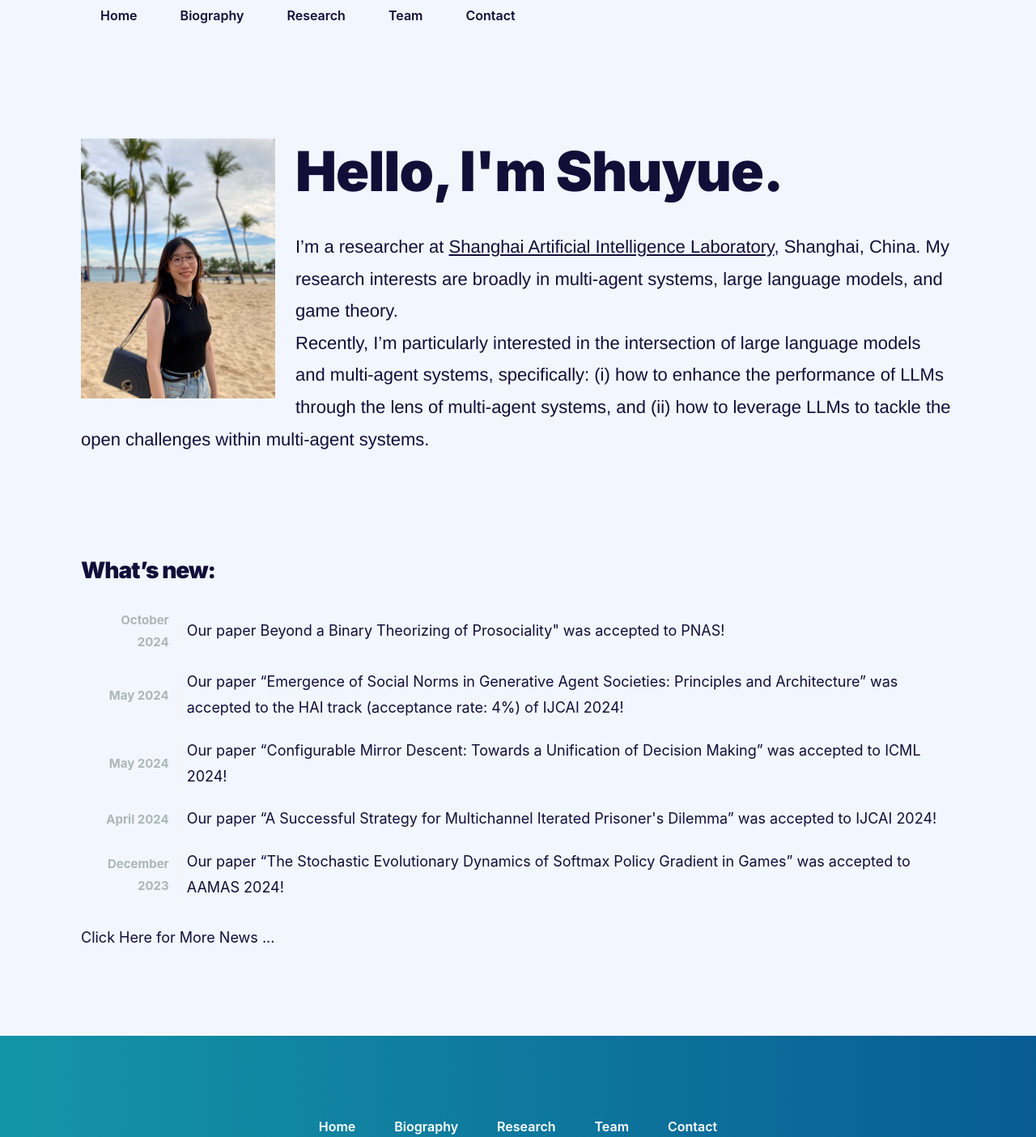
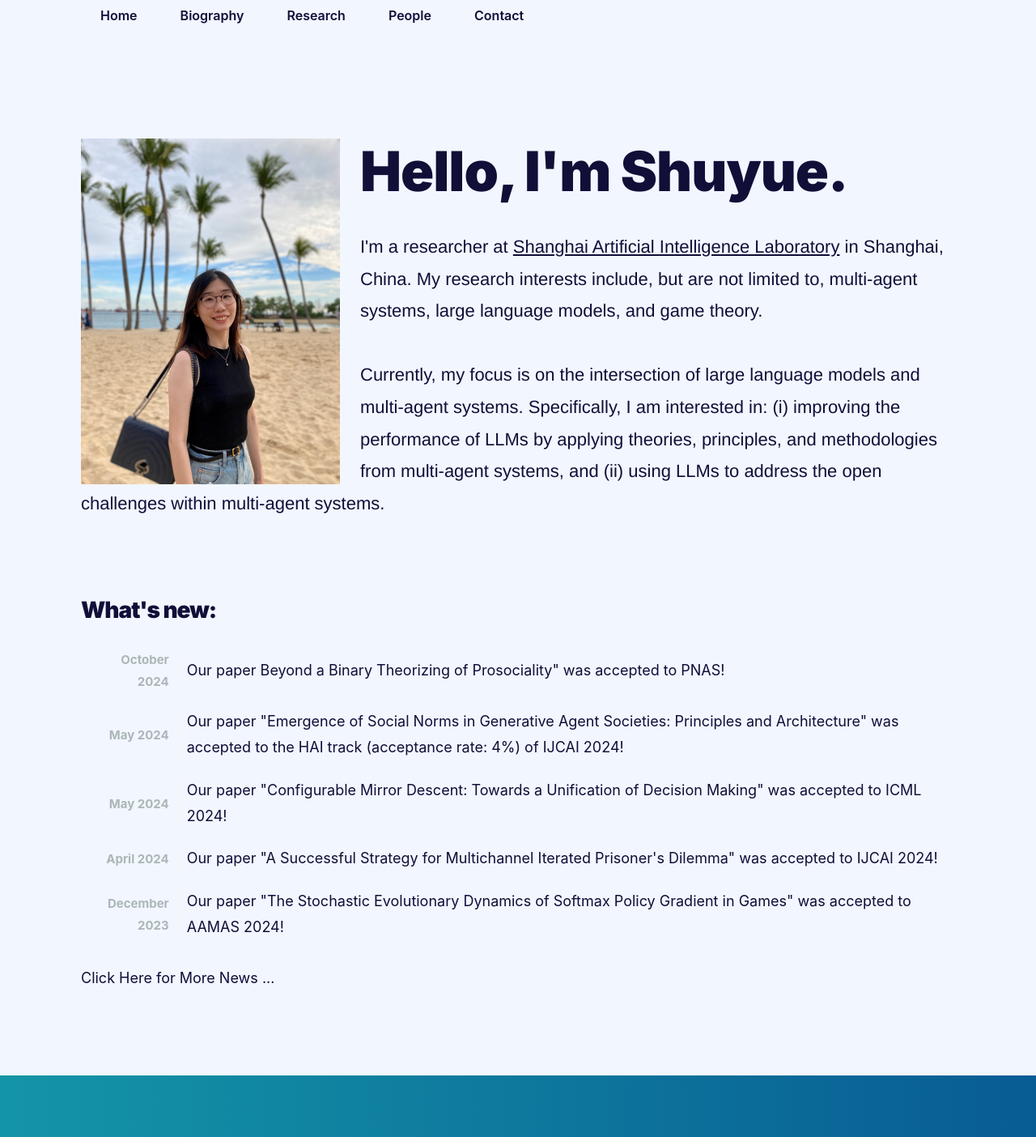
Before and after one commit to shuyuehu/shuyuehu.github.io, a plain HTML site: page index.html in a window 1280 px wide. Shown: the part 45-1449 px from the top of the page at 81% size. Drawn offline with nearby package versions, Linux system fonts and the light colour scheme.

Commit message:
update: change team to people

```diff
--- a/index.html
+++ b/index.html
@@ -78,9 +78,9 @@
                   <a href="research.html" class="nav__link">Research</a>
                 </li>
 
-                <!-- Team 页面 -->
+                <!-- People 页面 -->
                 <li class="nav__item">
-                  <a href="team.html" class="nav__link">Team</a>
+                  <a href="team.html" class="nav__link">People</a>
                 </li>
 
                 <!-- Contact 页面 -->
@@ -195,17 +195,13 @@
           <div class="col col-12 col-d-12">
             <div class="hero__inner">
               <img src="/images/shuyuehu.png" alt="shuyuehu's Picture"
-                style="margin:0 25px 0 0;float:left;width:240px;height:auto;">
+                style="margin:0 25px 0 0;float:left;width:320px;height:auto;">
               <h1 class="hero__title">Hello, I'm Shuyue.</h1>
-              <p style="font-family:Helvetica Neue, Helvetica, Arial, sans-serif;font-size: 22px;"
-                ,class="hero__description">I’m a researcher at <a href="https://www.shlab.org.cn/"
-                  style="text-decoration: underline;">Shanghai Artificial Intelligence Laboratory<a>, Shanghai, China.
-                    My research interests are broadly in multi-agent systems, large language models, and game theory.
-                    <br>
-                    Recently, I’m particularly interested in the intersection of large language models and multi-agent
-                    systems, specifically: (i) how to enhance the performance of LLMs through the lens of multi-agent
-                    systems, and (ii) how to leverage LLMs to tackle the open challenges within multi-agent systems.
-              </p>
+              <div style="font-family:Helvetica Neue, Helvetica, Arial, sans-serif;font-size: 22px;" class="hero__description">
+                I'm a researcher at <a href="https://www.shlab.org.cn/" style="text-decoration: underline;">Shanghai Artificial Intelligence Laboratory</a> in Shanghai, China. My research interests include, but are not limited to, multi-agent systems, large language models, and game theory.
+                <br><br>
+                Currently, my focus is on the intersection of large language models and multi-agent systems. Specifically, I am interested in: (i) improving the performance of LLMs by applying theories, principles, and methodologies from multi-agent systems, and (ii) using LLMs to address the open challenges within multi-agent systems.
+              </div>
             </div>
           </div>
         </div>
@@ -223,7 +219,7 @@
     <div class="container">
       <div class="row">
         <div class="col col-12">
-          <h2>What’s new:</h2>
+          <h2>What's new:</h2>
           <ul>
             <div class="wrap" style="margin-top: 10px;">
               <div style="display: flex; align-items: center; margin-top: 20px;">
@@ -238,7 +234,7 @@
                   style="margin: 0; padding: 0; width: 120px; color: #abb7b7; font-size: 15px; font-weight: 700; padding-right: 10px; text-align: right;">
                   May 2024</p>
                 <p style="margin: 0; padding: 0; width: 100%; border-left: 2px solid #f4f5f6; padding-left: 10px;">Our
-                  paper “Emergence of Social Norms in Generative Agent Societies: Principles and Architecture” was
+                  paper "Emergence of Social Norms in Generative Agent Societies: Principles and Architecture" was
                   accepted to the HAI track (acceptance rate: 4%) of IJCAI 2024!</p>
               </div>
               <div style="display: flex; align-items: center; margin-top: 20px;">
@@ -246,7 +242,7 @@
                   style="margin: 0; padding: 0; width: 120px; color: #abb7b7; font-size: 15px; font-weight: 700; padding-right: 10px; text-align: right;">
                   May 2024</p>
                 <p style="margin: 0; padding: 0; width: 100%; border-left: 2px solid #f4f5f6; padding-left: 10px;">Our
-                  paper “Configurable Mirror Descent: Towards a Unification of Decision Making” was accepted to ICML
+                  paper "Configurable Mirror Descent: Towards a Unification of Decision Making" was accepted to ICML
                   2024!</p>
               </div>
               <div style="display: flex; align-items: center; margin-top: 20px;">
@@ -254,7 +250,7 @@
                   style="margin: 0; padding: 0; width: 120px; color: #abb7b7; font-size: 15px; font-weight: 700; padding-right: 10px; text-align: right;">
                   April 2024</p>
                 <p style="margin: 0; padding: 0; width: 100%; border-left: 2px solid #f4f5f6; padding-left: 10px;">Our
-                  paper “A Successful Strategy for Multichannel Iterated Prisoner's Dilemma” was accepted to IJCAI 2024!
+                  paper "A Successful Strategy for Multichannel Iterated Prisoner's Dilemma" was accepted to IJCAI 2024!
                 </p>
               </div>
               <div style="display: flex; align-items: center; margin-top: 20px;">
@@ -262,7 +258,7 @@
                   style="margin: 0; padding: 0; width: 120px; color: #abb7b7; font-size: 15px; font-weight: 700; padding-right: 10px; text-align: right;">
                   December 2023</p>
                 <p style="margin: 0; padding: 0; width: 100%; border-left: 2px solid #f4f5f6; padding-left: 10px;">Our
-                  paper “The Stochastic Evolutionary Dynamics of Softmax Policy Gradient in Games” was accepted to AAMAS
+                  paper "The Stochastic Evolutionary Dynamics of Softmax Policy Gradient in Games" was accepted to AAMAS
                   2024!</p>
               </div>
 
@@ -275,8 +271,8 @@
                 style="margin: 0; padding: 0; width: 120px; color: #abb7b7; font-size: 15px; font-weight: 700; padding-right: 10px; text-align: right;">
                 September 2023</p>
               <p style="margin: 0; padding: 0; width: 100%; border-left: 2px solid #f4f5f6; padding-left: 10px;">Our
-                paper “The Best of Both Worlds in Network Population Games: Reaching Consensus and Convergence to
-                Equilibrium” was accepted to NeurIPS 2023!</p>
+                paper "The Best of Both Worlds in Network Population Games: Reaching Consensus and Convergence to
+                Equilibrium" was accepted to NeurIPS 2023!</p>
             </div>
           </div>
         </div>
@@ -353,7 +349,7 @@
             </li>
 
             <li class="footer_nav__item">
-              <a href="/team.html" class="footer_nav__link">Team</a>
+              <a href="/team.html" class="footer_nav__link">People</a>
             </li>
 
             <li class="footer_nav__item">
```
Also changed, not shown: Biography.html (+3 -3 lines), contact.html (+3 -3 lines), research.html (+3 -3 lines), team.html (+4 -4 lines).
